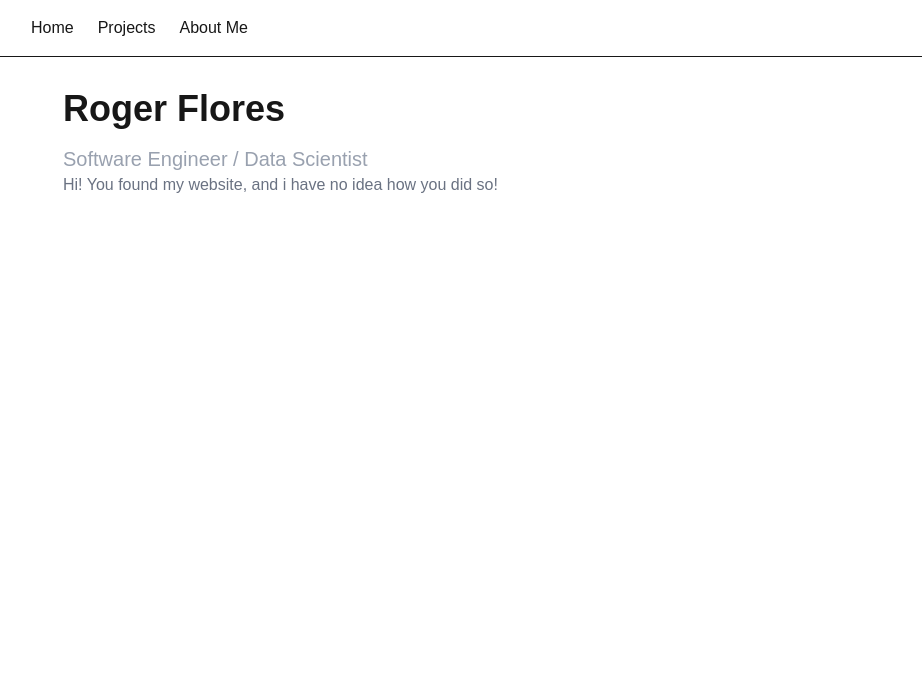
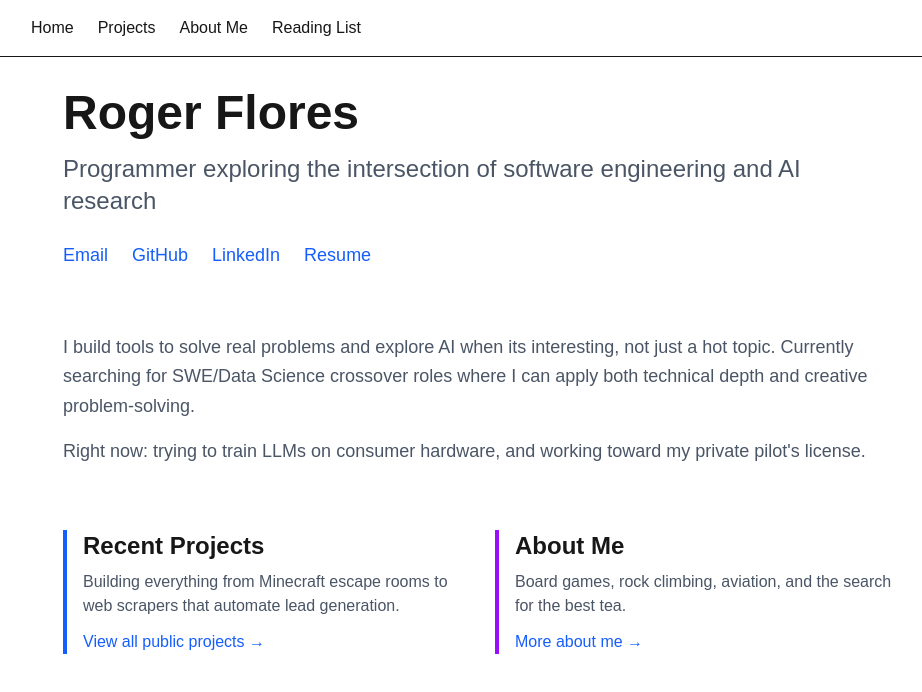
Before and after one commit to RogerFlores3113/my-vercel-website, a Next.js app: page / in a window 1280 px wide. Shown: the top 692 px of the page, without its empty margins (161-1083 px from the left). Built offline with nearby package versions, Linux system fonts and the light colour scheme.

Commit message:
Add Resume, home page

```diff
--- /dev/null
+++ b/app/ReadList/page.tsx
@@ -0,0 +1,37 @@
+import Image from "next/image";
+// PROJECTS
+export default function ReadList() {
+  return (
+    <main className="max-w-4xl mx-auto p-8">
+      <h1 className="text-4xl font-bold mb-8">Reading List</h1>
+
+      <p className="text-lg text-gray-500 mb-12 leading-relaxed">
+        I list the books I've read in 2026, and my thoughts on them here.
+
+      </p>
+
+      <div className="space-y-8">
+
+
+        <div className="border-l-4 border-blue-600 pl-4">
+          <h2 className="text-2xl font-bold mb-2"><i>Foundation</i></h2>
+          <p className="text-gray-500 mb-3">Isaac Asimov</p>
+
+          <p className="mb-3">
+            The characters have 1950s vibes - cigars, all men in charge, the way they talk.
+            Reminds me a lot of <i>Star Trek's</i> original series, and the <i>Dune</i> books.
+            Unusual in that there isnt really a main character.
+            Worth a read, it's fun to see how science fiction started!
+
+          </p>
+
+          <div className="flex gap-4 mt-4 text-gray-500">
+            I haven't finished this yet
+          </div>
+
+        </div>
+
+      </div>
+    </main>
+  );
+}
--- a/app/layout.tsx
+++ b/app/layout.tsx
@@ -33,6 +33,7 @@ export default function RootLayout({
             <Link href="/">Home</Link>
             <Link href="/projects">Projects</Link>
             <Link href="/about">About Me</Link>
+            <Link href="/ReadList">Reading List</Link>
           </div>
         </nav>
         {children}
--- a/app/page.tsx
+++ b/app/page.tsx
@@ -1,11 +1,77 @@
-import Image from "next/image";
-
 export default function Home() {
   return (
     <main className="max-w-4xl mx-auto p-8">
-      <h1 className="text-4xl font-bold mb-4">Roger Flores</h1>
-      <p className="text-xl text-gray-400">Software Engineer / Data Scientist</p>
-      <p className="text-l text-gray-500">Hi! You found my website, and i have no idea how you did so!</p>
+      {/* Hero Section */}
+      <div className="mb-16">
+        <h1 className="text-5xl font-bold mb-4">Roger Flores</h1>
+        <p className="text-2xl text-gray-600 mb-6">
+          Programmer exploring the intersection of software engineering and AI research
+        </p>
+        <div className="flex gap-6 text-lg">
+          <a
+            href="mailto:rflores3113@gmail.com"
+            className="text-blue-600 hover:underline"
+          >
+            Email
+          </a>
+          <a
+            href="https://github.com/RogerFlores3113"
+            className="text-blue-600 hover:underline"
+            target="_blank"
+          >
+            GitHub
+          </a>
+          <a
+            href="https://www.linkedin.com/in/roger-flores-3113-nu/"
+            className="text-blue-600 hover:underline"
+            target="_blank"
+          >
+            LinkedIn
+          </a>
+          <a
+            href="/rflores_resume.pdf"
+            className="text-blue-600 hover:underline"
+          >
+            Resume
+          </a>
+        </div>
+      </div>
+
+      {/* Quick Intro */}
+      <div className="mb-16">
+        <p className="text-lg leading-relaxed text-gray-600 mb-4">
+          I build tools to solve real problems and explore AI when its interesting, not just a hot topic.
+          Currently searching for SWE/Data Science crossover roles where I can apply both
+          technical depth and creative problem-solving.
+        </p>
+        <p className="text-lg leading-relaxed text-gray-600">
+          Right now: trying to train LLMs on consumer hardware, and working toward my private pilot's
+          license.
+        </p>
+      </div>
+
+      {/* Quick Links */}
+      <div className="grid md:grid-cols-2 gap-8">
+        <div className="border-l-4 border-blue-600 pl-4">
+          <h2 className="text-2xl font-bold mb-2">Recent Projects</h2>
+          <p className="text-gray-600 mb-3">
+            Building everything from Minecraft escape rooms to web scrapers that automate lead generation.
+          </p>
+          <a href="/projects" className="text-blue-600 hover:underline">
+            View all public projects →
+          </a>
+        </div>
+
+        <div className="border-l-4 border-purple-600 pl-4">
+          <h2 className="text-2xl font-bold mb-2">About Me</h2>
+          <p className="text-gray-600 mb-3">
+            Board games, rock climbing, aviation, and the search for the best tea.
+          </p>
+          <a href="/about" className="text-blue-600 hover:underline">
+            More about me →
+          </a>
+        </div>
+      </div>
     </main>
   );
 }
```
Also changed, not shown: 1 other file (tests, documents, lock files or other folders).
